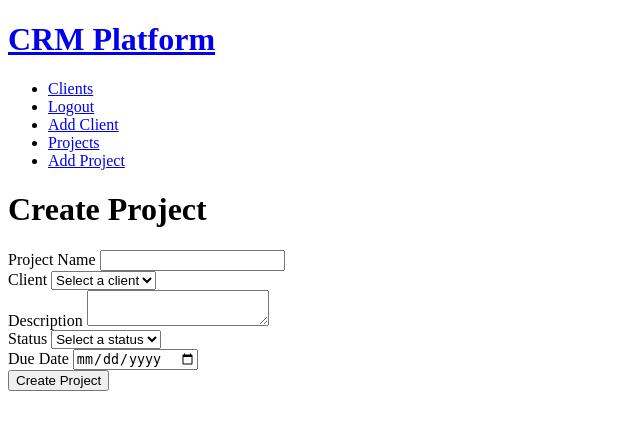
After one commit to PROG-01/crm-platform, a Flask app: page /projects/new in a window 1280 px wide. The commit adds this page. Shown: the top 430 px of the page, without its empty margins (0-640 px from the left). Run offline with Flask 3, Linux system fonts and the light colour scheme; the visitor is signed in with stand-in values (Sample User, id 1); data that the repository does not hold is empty; some libraries are stand-ins or nearby versions.

Commit message:
Add project creation functionality and update layout to include project links

```diff
--- a/app.py
+++ b/app.py
@@ -192,3 +192,39 @@ def projects():
     projects = db.execute("SELECT projects.name AS project_name, clients.name AS client_name, projects.status, projects.due_date FROM projects JOIN clients ON projects.client_id = clients.id WHERE projects.user_id = ?", session['user_id'])
 
     return render_template('projects/index.html', projects=projects)
+
+@app.route('/projects/new', methods=['GET', 'POST'])
+@login_required
+def new_project():
+
+    # Fetch clients for the logged-in user
+    clients = db.execute(
+    "SELECT id, name FROM clients WHERE user_id = ?",
+    session["user_id"]
+)
+
+    if request.method == 'POST':
+        # Get form data
+        project_name = request.form.get('project_name', '').strip()
+        client_id = request.form.get('client')
+        description = request.form.get('description', '').strip()
+        status = request.form.get('status')
+        due_date = request.form.get('due_date')
+
+        # Validate form data
+        if not project_name or not client_id or status not in ['Not Started', 'In Progress', 'Completed']:
+            return render_template('projects/create.html', clients=clients, error='Please fill in all required fields')
+
+        # Verify that the selected client belongs to the logged-in user
+        client_row = db.execute("SELECT id FROM clients WHERE id = ? AND user_id = ?", client_id, session['user_id'])
+
+        if not client_row:
+            return render_template('projects/create.html', clients=clients, error='Invalid client selection')
+
+        # Insert new project into the database
+        db.execute("INSERT INTO projects (user_id, client_id, name, description, status, due_date) VALUES (?, ?, ?, ?, ?, ?)", session['user_id'], client_id, project_name, description, status, due_date)
+
+        return redirect('/projects')
+
+    else:
+        return render_template('projects/create.html', clients=clients)
--- a/templates/layout.html
+++ b/templates/layout.html
@@ -23,6 +23,7 @@
                     <li><a href="/logout">Logout</a></li>
                     <li><a href="/clients/new">Add Client</a></li>
                     <li><a href="/projects">Projects</a></li>
+                    <li><a href="/projects/new">Add Project</a></li>
                 </ul>
                 {% endif %}
             </nav>
--- /dev/null
+++ b/templates/projects/create.html
@@ -0,0 +1,44 @@
+{% extends "layout.html" %}
+
+{% block title %}Create Project{% endblock %}
+
+{% block main %}
+    <h1>Create Project</h1>
+    <form method="post" action="/projects/new">
+        <div>
+            <label for="project_name">Project Name</label>
+            <input type="text" id="project_name" name="project_name" required>
+        </div>
+        <div>
+            <label for="client">Client</label>
+            <select id="client" name="client" required>
+                <option value="">Select a client</option>
+                {% for client in clients %}
+                    <option value="{{ client['id'] }}">{{ client["name"] }}</option>
+                {% endfor %}
+            </select>
+        </div>
+        <div>
+            <label for="description">Description</label>
+            <textarea id="description" name="description"></textarea>
+        </div>
+        <div>
+            <label for="status">Status</label>
+            <select id="status" name="status" required>
+                <option value="">Select a status</option>
+                <option value="Not Started">Not Started</option>
+                <option value="In Progress">In Progress</option>
+                <option value="Completed">Completed</option>
+            </select>
+        </div>
+        <div>
+            <label for="due_date">Due Date</label>
+            <input type="date" class="form-control" id="due_date" name="due_date">
+        </div>
+        <button type="submit">Create Project</button>
+    </form>
+
+    {% if error %}
+        <div class="error-message" role="alert">{{ error }}</div>
+    {% endif %}
+{% endblock %}
```
